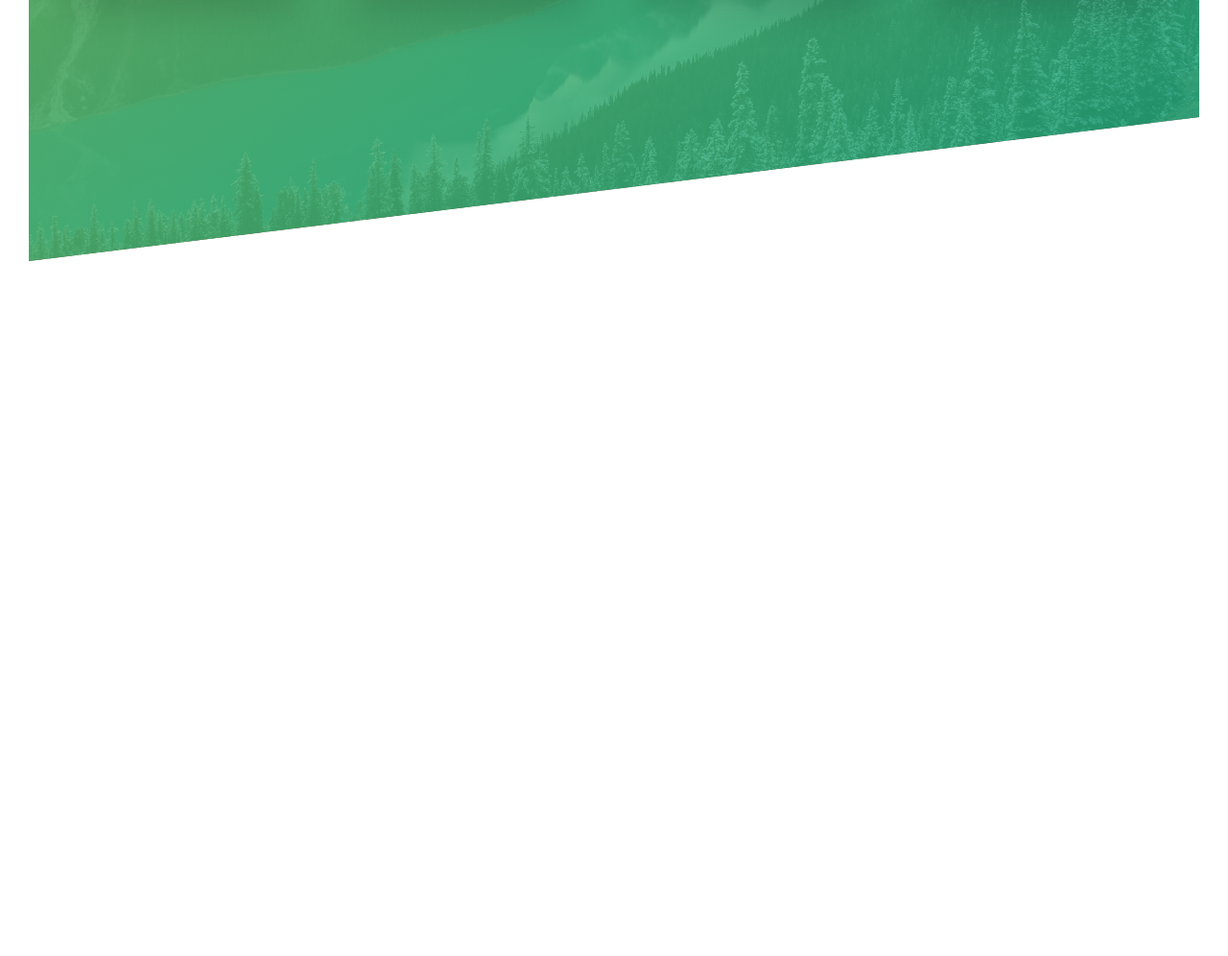
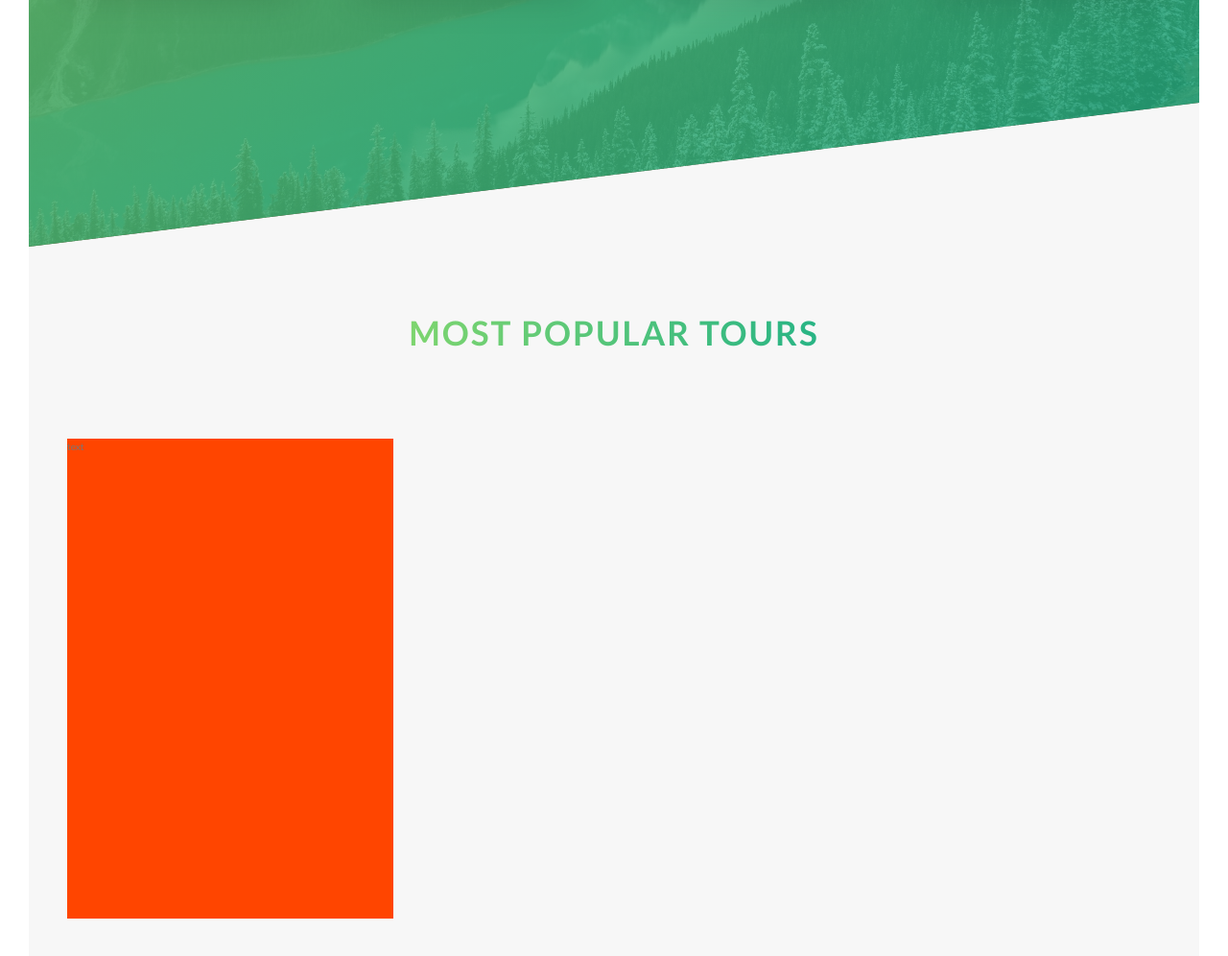
Before and after one commit to Vayren/Natours, a website: page index.html in a window 1280 px wide. Shown: the part 1988-2984 px from the top of the page at 96% size. Before the commit the page ends 2260 px from the top, so only its background shows below. Drawn offline with Linux system fonts and the light colour scheme.

Commit message:
toursStart

```diff
--- a/index.html
+++ b/index.html
@@ -93,68 +93,26 @@
                     </div>
                 </div>
             </section>
-        </main>
-        <!--<section>
-            <div class="row">
-                <div class="col-1-of-2">
-                    col 1 of 2
-                </div>
-                <div class="col-1-of-2 no-h-gutters">
-                    col 1 of 2
-                </div>
+            <section class="section-tours">
+                <div class="u-center-text u-margin-bottom-big">
+                    <h2 class="heading-secondary">
+                        Most popular tours
+                    </h2>
                 </div>
                 <div class="row">
                     <div class="col-1-of-3">
-                    col 1 of 3
+                        <div class="card">
+                            text
+                        </div>
                     </div>
                     <div class="col-1-of-3">
-                    col 1 of 3
+
                     </div>
                     <div class="col-1-of-3">
-                    col 1 of 3
+
                     </div>
                 </div>
-            <div class="row">
-                <div class="col-1-of-3">
-                    col 1 of 3
-                </div>
-                <div class="col-2-of-3">
-                    col 2 of 3
-                </div>
-            </div>
-            <div class="row">
-                <div class="col-1-of-4">
-                    col 1 of 4
-                </div>
-                <div class="col-1-of-4">
-                    col 1 of 4
-                </div>
-                <div class="col-1-of-4">
-                    col 1 of 4
-                </div>
-                <div class="col-1-of-4">
-                    col 1 of 4
-                </div>
-            </div>
-            <div class="row">
-                <div class="col-1-of-4">
-                    col 1 of 4
-                </div>
-                <div class="col-1-of-4">
-                    col 1 of 4
-                </div>
-                <div class="col-2-of-4">
-                    col 2 of 4
-                </div>
-            </div>
-            <div class="row">
-                <div class="col-1-of-4">
-                    col 1 of 4
-                </div>
-                <div class="col-3-of-4">
-                    col 3 of 4
-                </div>
-            </div>
-        </section>-->
+            </section>
+        </main>
     </body>
 </html>
--- /dev/null
+++ b/sass/components/_card.scss
@@ -0,0 +1,10 @@
+.card{
+    background-color: orangered;
+    height:50rem;
+    transition: all .8s;
+
+    &:hover{
+        transform: rotateY(180deg);
+    }
+
+}
--- a/sass/components/_feature-box.scss
+++ b/sass/components/_feature-box.scss
@@ -12,6 +12,7 @@
         margin-bottom: .5rem;
         display: inline-block;
         background-image: linear-gradient(to right, $color-primary-light, $color-primary-dark);
+        background-clip: text;
         -webkit-background-clip: text;
         color:transparent;
     }
--- a/sass/main.scss
+++ b/sass/main.scss
@@ -11,6 +11,7 @@
 @import "components/button";
 @import "components/composition";
 @import "components/feature-box";
+@import "components/card";
 
 @import "layout/grid";
 @import "layout/header";
--- a/sass/pages/_home.scss
+++ b/sass/pages/_home.scss
@@ -6,7 +6,7 @@
 
 .section-features{
     padding:20rem 0;
-    margin-top: -10rem;
+    margin-top: -11.5rem;
     background-image: linear-gradient(
         to right bottom,
         rgba($color-primary-light, 0.8),
@@ -19,3 +19,9 @@
         transform: skewY(7deg);
     }
 }
+
+.section-tours{
+    background-color: $color-gray-light-1;
+    padding: 25rem 0 50rem 0;
+    margin-top: -11.5rem;
+}
```
Also changed, not shown: css/style.css. Lines whose indentation alone changed are shown as unchanged.
